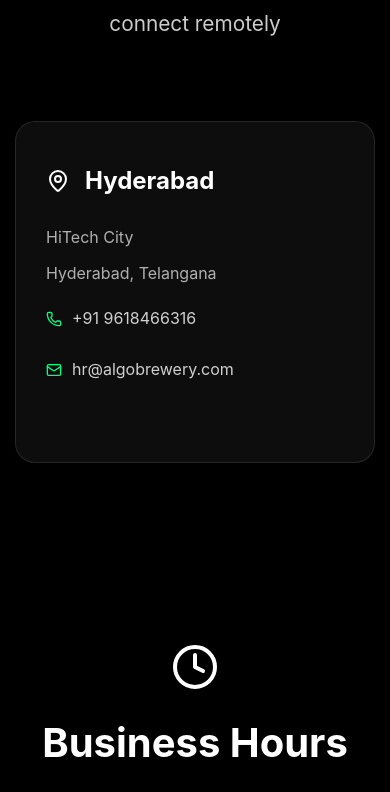
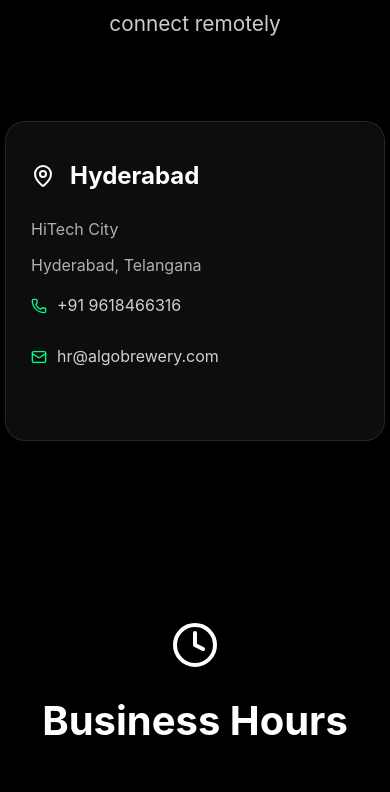
Before and after one commit to MoinAtAlgo/algobrewery-website, a React (Vite) app: page /contact-us in a window 390 px wide. Shown: the part 3890-4682 px from the top of the page. Built offline with nearby package versions, Linux system fonts and the light colour scheme.

Commit message:
Improve office location card dimensions and form validation enhancements

```diff
--- a/src/App.css
+++ b/src/App.css
@@ -2529,9 +2529,10 @@
 
 .locations-grid {
   display: grid;
-  grid-template-columns: repeat(auto-fit, minmax(300px, 1fr));
+  grid-template-columns: repeat(auto-fit, minmax(380px, 420px));
   gap: 40px;
   margin-top: 60px;
+  justify-content: center;
 }
 
 .location-card {
@@ -2539,8 +2540,13 @@
   backdrop-filter: blur(20px);
   border: 1px solid rgba(255, 255, 255, 0.1);
   border-radius: 20px;
-  padding: 40px 30px;
-  transition: all 0.3s ease;
+  padding: 35px 25px;
+  transition: all 0.3s ease;
+  width: 380px;
+  height: 320px;
+  display: flex;
+  flex-direction: column;
+  justify-content: space-between;
 }
 
 .location-card:hover {
@@ -2553,7 +2559,7 @@
   display: flex;
   align-items: center;
   gap: 15px;
-  margin-bottom: 25px;
+  margin-bottom: 20px;
 }
 
 .location-header h3 {
@@ -2562,7 +2568,7 @@
 }
 
 .location-details {
-  margin-bottom: 30px;
+  margin-bottom: 25px;
 }
 
 .address,
@@ -2573,7 +2579,7 @@
 }
 
 .contact-info {
-  margin-top: 20px;
+  margin-top: 15px;
 }
 
 .contact-item {
@@ -2588,7 +2594,7 @@
   background: rgba(255, 255, 255, 0.1);
   border: 1px solid rgba(255, 255, 255, 0.2);
   color: #ffffff;
-  padding: 12px 24px;
+  padding: 14px 28px;
   border-radius: 25px;
   cursor: pointer;
   transition: all 0.3s ease;
@@ -2598,6 +2604,7 @@
   gap: 8px;
   width: 100%;
   justify-content: center;
+  margin-top: auto;
 }
 
 .get-directions-btn:hover {
@@ -2709,9 +2716,13 @@
     font-size: 2rem;
   }
 
-  .contact-methods-grid,
+  .contact-methods-grid {
+    grid-template-columns: 1fr;
+  }
+
   .locations-grid {
-    grid-template-columns: 1fr;
+    grid-template-columns: 380px;
+    justify-content: center;
   }
 }
 
--- a/src/pages/ContactUsPage.jsx
+++ b/src/pages/ContactUsPage.jsx
@@ -191,11 +191,24 @@
   const handleSubmit = async (e) => {
     e.preventDefault();
 
+    console.log('Form submission attempted');
+    console.log('Current form data:', formData);
+
     // Validate form before submission
-    if (!validateForm()) {
+    const isValid = validateForm();
+    console.log('Form validation result:', isValid);
+    console.log('Current errors:', errors);
+
+    if (!isValid) {
+      console.log('Form validation failed, preventing submission');
+      setSubmitStatus('error');
+      setTimeout(() => {
+        setSubmitStatus(null);
+      }, 3000);
       return;
     }
 
+    console.log('Form validation passed, proceeding with submission');
     setIsSubmitting(true);
     setSubmitStatus(null);
 
@@ -203,15 +216,35 @@
       // Google Sheets URL
       const googleSheetsUrl = 'https://script.google.com/macros/s/AKfycbyzBAMnOoHGk4RZwEmCZNNcHwj8Fp9ya4HkLIn8oZfOzl0UzZ_ue9NIDOMigV55p9Zh/exec';
 
+      // Double-check that we have valid data before sending
+      if (!formData.firstName || !formData.lastName || !formData.email || !formData.phone || !formData.company || !formData.projectType || !formData.message) {
+        console.error('Form data validation failed - missing required fields');
+        setSubmitStatus('error');
+        setTimeout(() => {
+          setSubmitStatus(null);
+        }, 3000);
+        return;
+      }
+
+      // Additional validation checks before sending
+      if (!validateName(formData.firstName) || !validateName(formData.lastName) || !validateEmail(formData.email) || !validatePhone(formData.phone)) {
+        console.error('Form data validation failed - invalid format');
+        setSubmitStatus('error');
+        setTimeout(() => {
+          setSubmitStatus(null);
+        }, 3000);
+        return;
+      }
+
       // Prepare form data for GET request with query parameters
       const queryParams = new URLSearchParams({
-        firstName: formData.firstName,
-        lastName: formData.lastName,
-        email: formData.email,
-        phone: formData.phone,
-        company: formData.company,
-        projectType: formData.projectType,
-        message: formData.message,
+        firstName: formData.firstName.trim(),
+        lastName: formData.lastName.trim(),
+        email: formData.email.trim(),
+        phone: formData.phone.trim(),
+        company: formData.company.trim(),
+        projectType: formData.projectType.trim(),
+        message: formData.message.trim(),
         timestamp: new Date().toISOString()
       });
 
@@ -372,21 +405,7 @@
             transition={{ duration: 0.8 }}
             viewport={{ once: true }}
           >
-            {/* Status Messages */}
-            {submitStatus === 'success' && (
-              <motion.div
-                className="form-status success"
-                initial={{ opacity: 0, y: -20 }}
-                animate={{ opacity: 1, y: 0 }}
-              >
-                <div className="status-icon">✓</div>
-                <div className="status-content">
-                  <h3>Message Sent Successfully!</h3>
-                  <p>Thank you for reaching out. We'll get back to you within 24 hours.</p>
-                </div>
-              </motion.div>
-            )}
-
+            {/* Error Status Message */}
             {submitStatus === 'error' && (
               <motion.div
                 className="form-status error"
@@ -395,8 +414,8 @@
               >
                 <div className="status-icon">✗</div>
                 <div className="status-content">
-                  <h3>Something went wrong</h3>
-                  <p>Please try again or contact us directly at hr@algobrewery.com</p>
+                  <h3>Please fix the form errors</h3>
+                  <p>Please correct the highlighted fields above before submitting.</p>
                 </div>
               </motion.div>
             )}
@@ -520,6 +539,22 @@
                 <Send size={20} />
               </button>
             </form>
+
+            {/* Success Status Message */}
+            {submitStatus === 'success' && (
+              <motion.div
+                className="form-status success"
+                initial={{ opacity: 0, y: 20 }}
+                animate={{ opacity: 1, y: 0 }}
+                transition={{ duration: 0.6 }}
+              >
+                <div className="status-icon">✓</div>
+                <div className="status-content">
+                  <h3>Message Sent Successfully!</h3>
+                  <p>Thank you for reaching out. We'll get back to you within 24 hours.</p>
+                </div>
+              </motion.div>
+            )}
 
             {/* Fallback Contact Information */}
             {/* <motion.div
```
